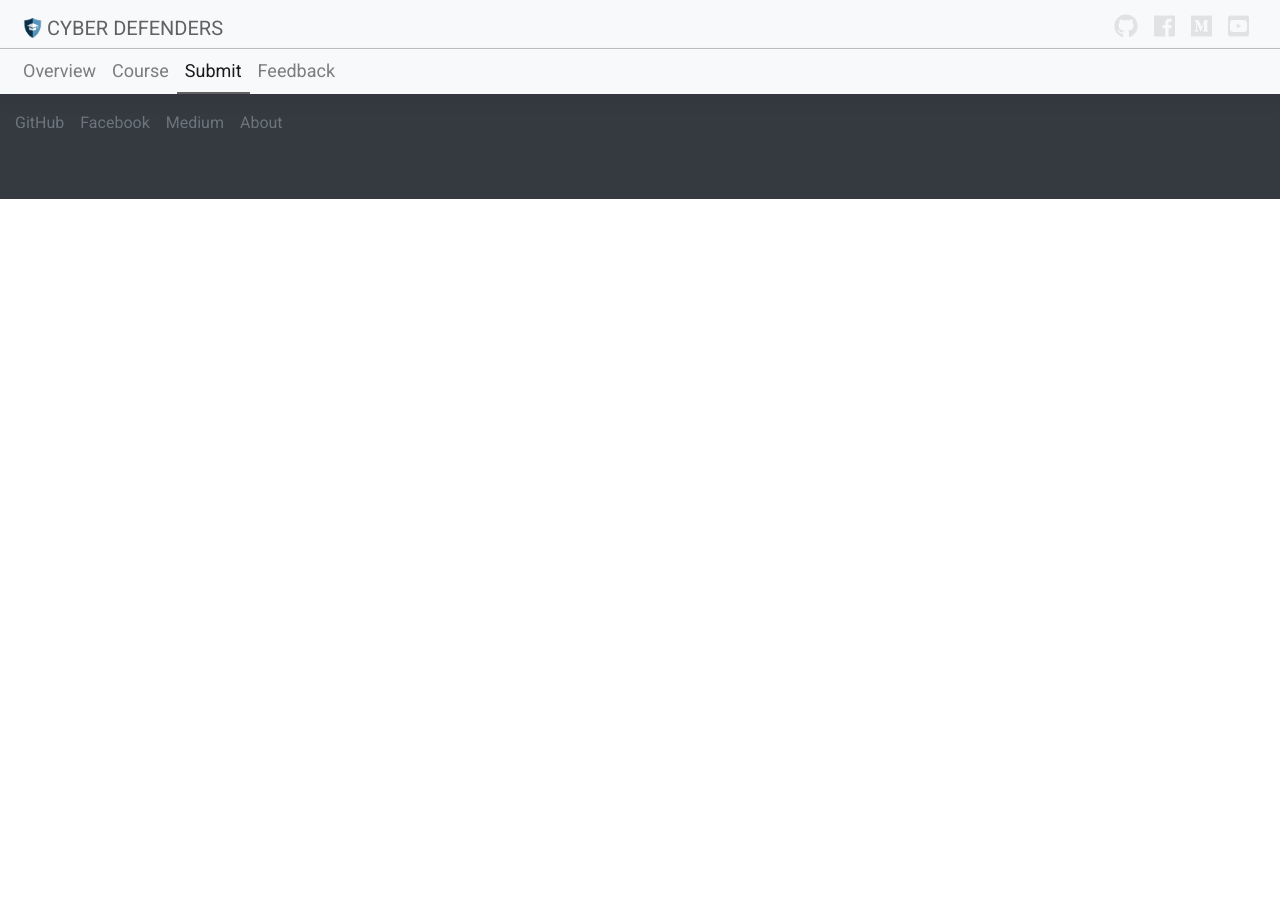
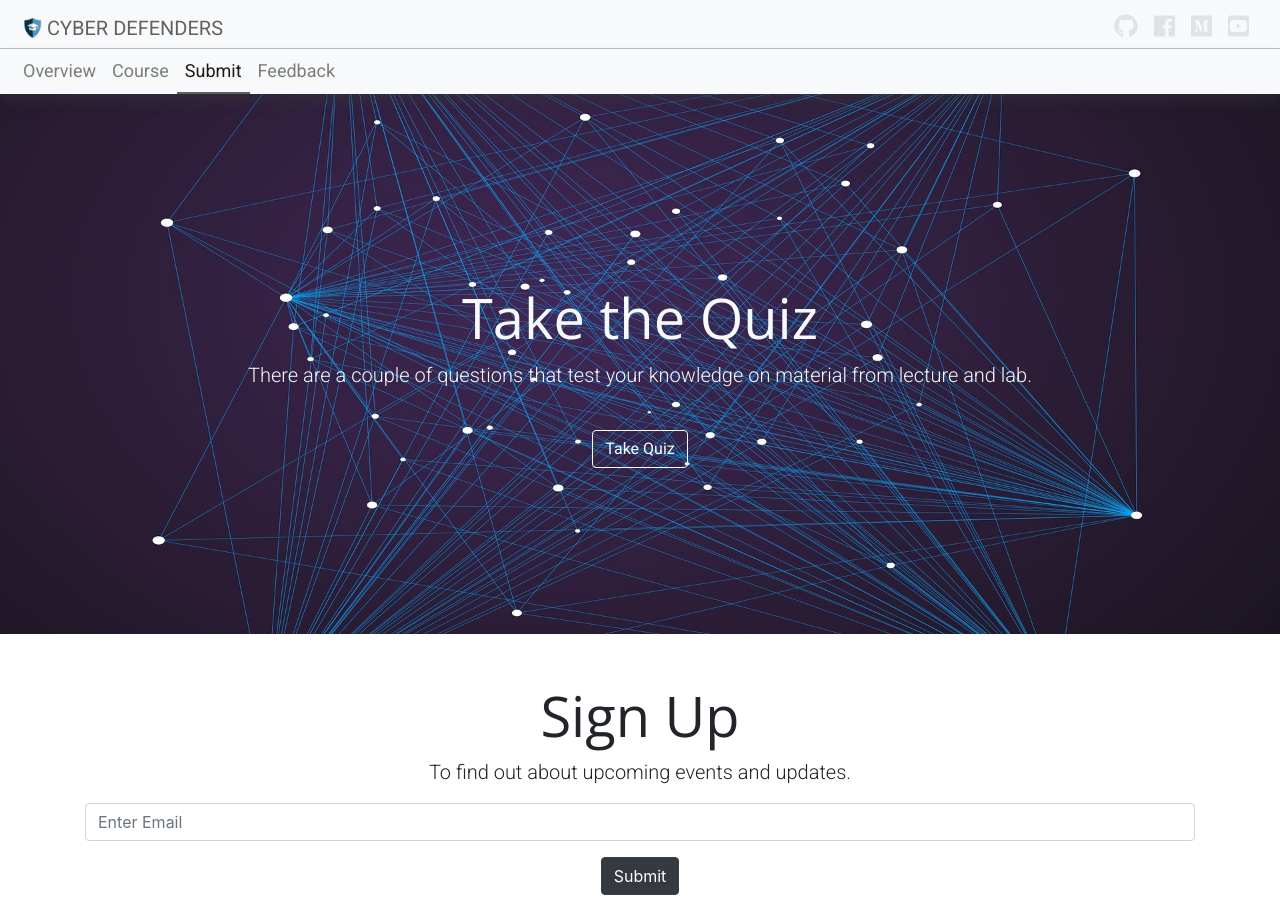
Before and after one commit to cyberdefenders/cyber-defenders-course, a Jekyll site: the page built from submit.html, in a window 1280 px wide and 900 px high. Built offline with Jekyll 4.4.1, drawn with Linux system fonts in a browser that asks for light colours; nearby versions of some CDN libraries.

Commit message:
Added quiz link to submit page

```diff
--- a/_includes/footer.html
+++ b/_includes/footer.html
@@ -1,4 +1,4 @@
-<footer id="main-footer" class="bg-dark text-white mt-0 pt-3 pb-5">
+<footer id="main-footer" class="bg-dark text-white mt-0 pt-3 pb-5 pl-2">
   <div class="container-fluid">
     <ul class="list-inline d-flex justify-content-start">
       <li class="list-inline-item">
--- a/assets/css/main.css
+++ b/assets/css/main.css
@@ -69,6 +69,18 @@ a {
  align-items: center;
 }
 
+.jb-submit {
+ background-image: url('../img/tech.jpg');
+ background-position: center;
+ background-size: cover;
+ background-repeat: no-repeat;
+ background-attachment: local;
+ min-height: 60%;  /* Fallback for browsers do NOT support vh unit */
+ min-height: 60vh; /* These two lines are counted as one :-)       */
+
+ display: flex;
+ align-items: center;
+}
 /* Add media query (Sass) so the bar doesn't show in mobile*/
 .navbar-nav a.active {
   border-bottom: 2px solid #616161;
--- a/submit.html
+++ b/submit.html
@@ -3,6 +3,36 @@ layout: default
 submit: active
 ---
 
-<section id="submission-section">
+<div class="jb-submit jumbotron-fluid">
+  <div class="container mt-5 text-light">
+    <div class="row">
+      <div class="col-12 text-center">
+        <h1 class="display-4">Take the Quiz</h1>
+        <p class="lead">There are a couple of questions that test your knowledge on material from lecture and lab.</p>
+      </div>
+      <div class="col-12 text-center py-4">
+          <a href="https://goo.gl/forms/5iHPjCi6SnsR9TQm1" class="btn btn-outline-light" target="_blank">Take Quiz</a>
+      </div>
+    </div>
+  </div>
+</div>
 
-</section>
+<div class="container my-5 ">
+  <div class="row">
+    <div class="col-12 text-center">
+      <h1 class="display-4">Sign Up</h1>
+      <p class="lead">To find out about upcoming events and updates.</p>
+      <form role="form" action="">
+        <input type="hidden" name="_next" value="{{ site.baseurl }}submit" />
+        <input type="hidden" name="_subject" value="New submission!" />
+        <input type="text" name="_gotcha" style="display:none" />
+
+        <div class="form-group">
+          <input type="email" class="form-control" id="InputEmail" name="_replyto" placeholder="Enter Email" required>
+        </div>
+
+        <input type="submit" name="submit" id="submit" value="Submit" class="btn btn-dark">
+      </form>
+    </div>
+  </div>
+</div>
```
Also changed, not shown: assets/img/tech.jpg (added), 14 other files.
